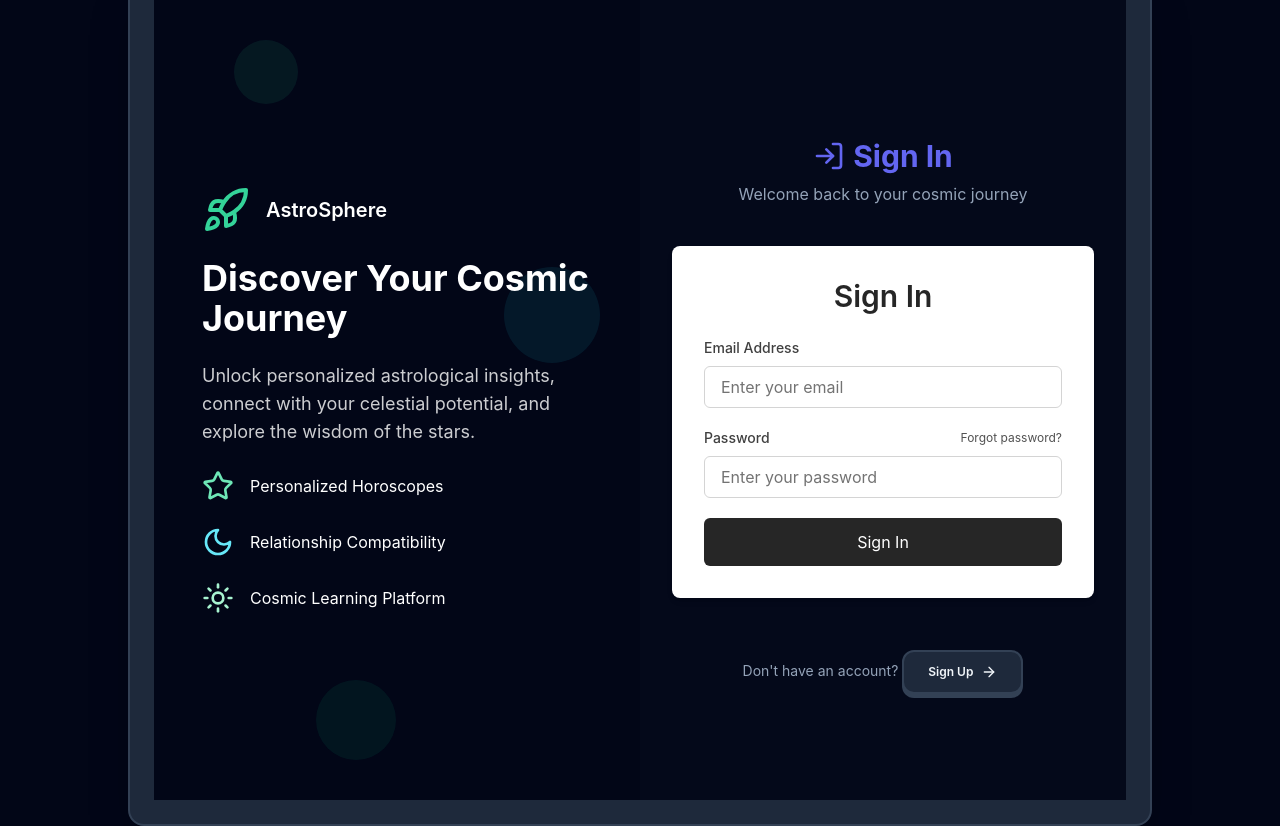
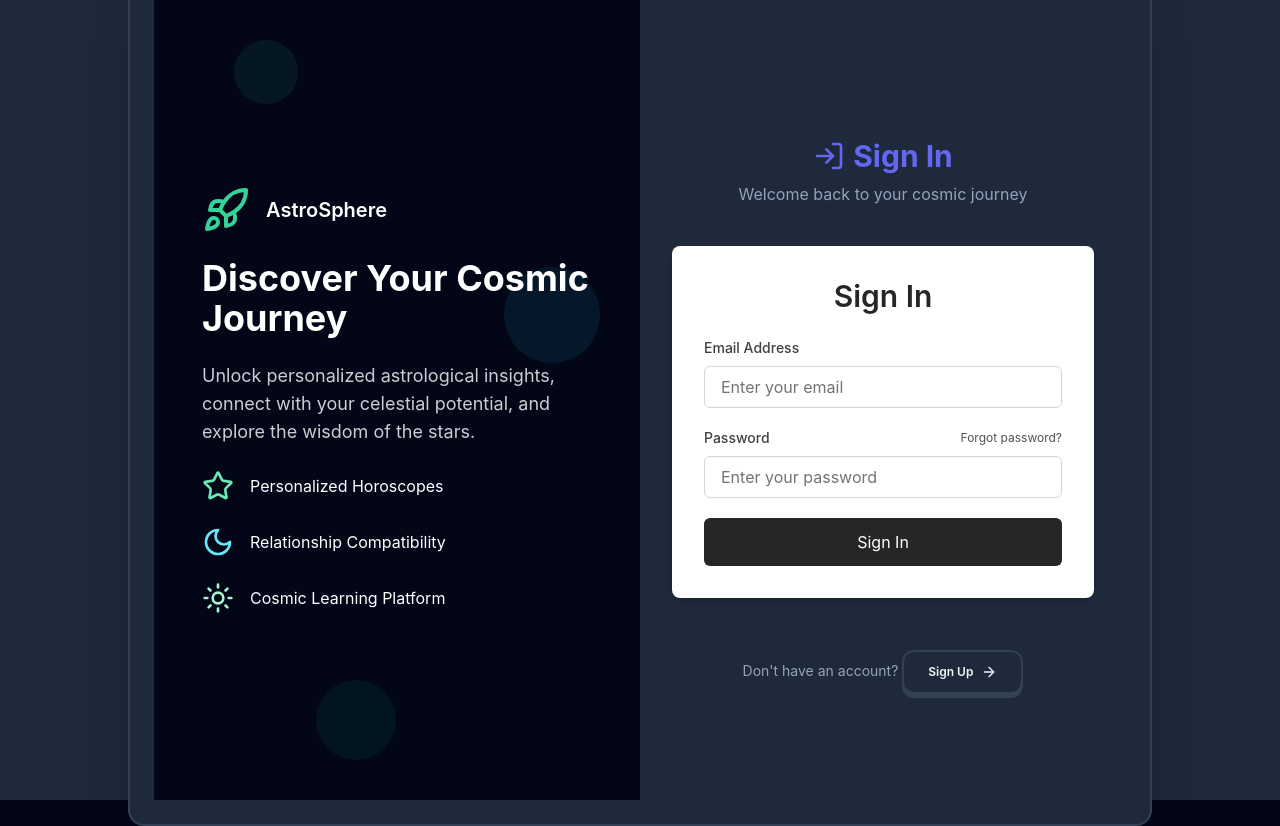
Before and after one commit to M-ayank2005/Astrosphere, a Next.js app: page /loginPage in a window 1280 px wide. Built offline with nearby package versions, Linux system fonts and the light colour scheme.

Commit message:
added backend url

```diff
--- a/src/app/loginPage/page.js
+++ b/src/app/loginPage/page.js
@@ -25,7 +25,7 @@ function Page() {
   };
 
   return (
-    <div className="flex items-center justify-center h-screen w-full bg-slate-950">
+    <div className="flex items-center justify-center h-screen w-full bg-gradient-to-r from-blue-600/20 via-blue-500/20 to-blue-600/20 backdrop-blur-sm">
       <div className="w-full max-w-5xl glass-effect rounded-3xl shadow-2xl overflow-hidden grid md:grid-cols-2 border border-slate-800">
         {/* Left Side - Cosmic Background */}
         <div className="hidden md:flex flex-col justify-center p-12 text-white relative overflow-hidden bg-slate-950">
@@ -66,7 +66,7 @@ function Page() {
         </div>
 
         {/* Right Side - Authentication Form */}
-        <div className="flex flex-col justify-center h-screen space-y-6 bg-slate-950/90">
+        <div className="flex flex-col justify-center h-screen space-y-6 bg-gradient-to-r from-blue-600/20 via-blue-500/20 to-blue-600/20 backdrop-blur-sm">
           <div className={`w-full ${animation}`}>
             {isSignIn ? (
               <div className=" pt-8 px-8 space-y-10">
--- a/src/app/profile/page.js
+++ b/src/app/profile/page.js
@@ -14,6 +14,7 @@ function Profile() {
   const [formData, setFormData] = useState({})
   const [saving, setSaving] = useState(false)
   const router = useRouter()
+  const BackendApi = process.env.NEXT_PUBLIC_BACKEND_URL ?? 'http://localhost:5000';
 
   const zodiacSigns = ['Aries', 'Taurus', 'Gemini', 'Cancer', 'Leo', 'Virgo', 'Libra', 'Scorpio', 'Sagittarius', 'Capricorn', 'Aquarius', 'Pisces']
 
@@ -27,7 +28,7 @@ function Profile() {
 
     const fetchProfile = async () => {
       try {
-        const response = await axios.get('http://localhost:5000/api/profile', {
+        const response = await axios.get(`${BackendApi}/api/profile`, {
           headers: {
             'x-auth-token': token,
           },
@@ -74,7 +75,7 @@ function Profile() {
     try {
       const token = localStorage.getItem('token')
       const response = await axios.put(
-        'http://localhost:5000/api/profile',
+        `${BackendApi}/api/profile`,
         formData,
         {
           headers: {
--- a/src/components/Signinform.jsx
+++ b/src/components/Signinform.jsx
@@ -2,6 +2,7 @@
 
 import React, { useState } from 'react';
 import { toast } from 'react-toastify';
+
 
 const SignInForm = () => {
   const [loading, setLoading] = useState(false);
@@ -13,9 +14,10 @@ const SignInForm = () => {
     const formData = new FormData(event.currentTarget);
     const email = formData.get('email');
     const password = formData.get('password');
+    const BackendApi = process.env.NEXT_PUBLIC_BACKEND_URL ?? 'http://localhost:5000';
 
     try {
-      const response = await fetch('http://localhost:5000/api/auth/login', {
+      const response = await fetch(`${BackendApi}/api/auth/login`, {
         method: 'POST',
         headers: { 'Content-Type': 'application/json' },
         body: JSON.stringify({ email, password }),
--- a/src/components/Signupform.jsx
+++ b/src/components/Signupform.jsx
@@ -7,6 +7,7 @@ const SignUpForm = () => {
   const [loading, setLoading] = useState(false);
   const [status, setStatus] = useState('');
   const [partnerName, setPartnerName] = useState('');
+  const BackendApi = process.env.NEXT_PUBLIC_BACKEND_URL ?? 'http://localhost:5000';
 
   const handleSubmit = async (event) => {
     event.preventDefault();
@@ -25,7 +26,7 @@ const SignUpForm = () => {
     };
 
     try {
-      const response = await fetch('http://localhost:5000/api/auth/signup', {
+      const response = await fetch(`${BackendApi}/api/auth/signup`, {
         method: 'POST',
         headers: { 'Content-Type': 'application/json' },
         body: JSON.stringify(data),
```
